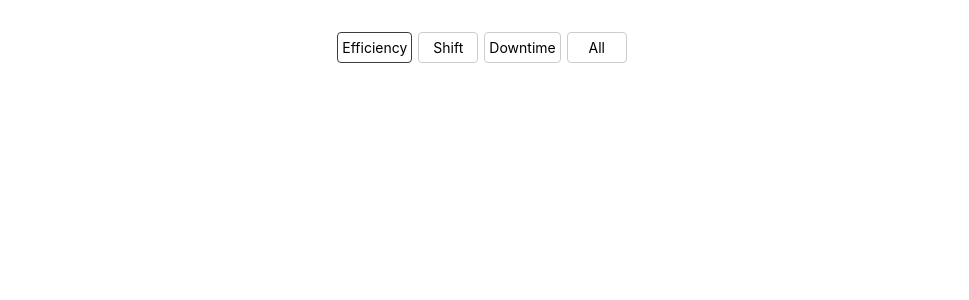
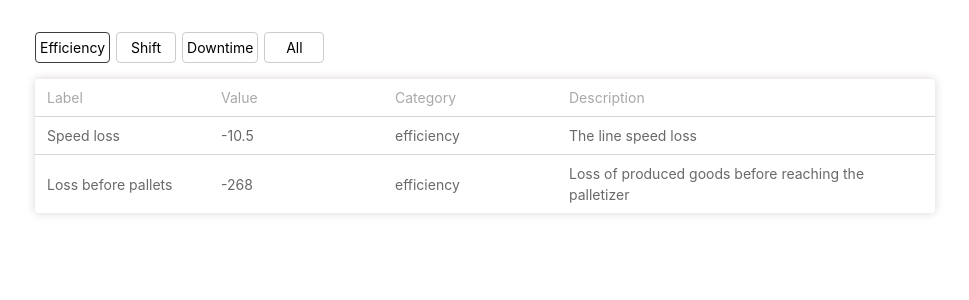
Before and after one commit to JoaoJuliasz/factory-pal-challenge, a React (Vite) app: page / in a window 1280 px wide. Shown: the top 300 px of the page, without its empty margins (155-1124 px from the left). Built offline with nearby package versions, Linux system fonts and the light colour scheme.

Commit message:
add metrics table and its styles

```diff
--- /dev/null
+++ b/src/component/MetricsTable/MetricsTable.styles.ts
@@ -0,0 +1,34 @@
+import { styled } from "styled-components";
+
+export const Table = styled.table`
+    border-collapse: collapse;
+    box-shadow: rgb(219, 210, 219) 0px 0px 10px 0px;
+    border-radius: 4px;
+    text-align: left;
+    min-width: 860px;
+    max-width: 900px;
+`
+
+export const TBodyTr = styled.tr`
+    transition: 0.2s background;
+    &:hover {
+        background: #f0f0f0;
+    }
+`
+
+export const TableTh = styled.th`
+    border-bottom: 1px solid #d7d7d7;
+    padding: 8px 12px;
+    font-weight: normal;
+    color: #7b7979a6;
+    font-size: 14px;
+`
+
+export const TableTd = styled.td<{ $lastItem: boolean }>`
+    color: #323232ba;
+    margin: 8px;
+    padding: 8px 12px;
+    border-bottom: ${({ $lastItem }) => $lastItem ? '1px solid #d7d7d7' : 'unset'};
+    font-size: 14px;
+    min-width: 150px;
+`
--- /dev/null
+++ b/src/component/MetricsTable/MetricsTable.tsx
@@ -0,0 +1,32 @@
+import { Table, TableTd, TableTh, TBodyTr } from "./MetricsTable.styles";
+
+type Props = {
+    metrics: IMetric[]
+}
+
+const MetricsTable = ({ metrics }: Props) => {
+    return (
+        <Table>
+            <thead>
+                <tr>
+                    <TableTh>Label</TableTh>
+                    <TableTh>Value</TableTh>
+                    <TableTh>Category</TableTh>
+                    <TableTh>Description</TableTh>
+                </tr>
+            </thead>
+            <tbody>
+                {metrics.map((metric, index) => (
+                    <TBodyTr key={metric.id}>
+                        <TableTd $lastItem={index < metrics.length - 1}>{metric.label}</TableTd>
+                        <TableTd $lastItem={index < metrics.length - 1}>{metric.value}</TableTd>
+                        <TableTd $lastItem={index < metrics.length - 1}>{metric.category}</TableTd>
+                        <TableTd $lastItem={index < metrics.length - 1}> {metric.description}</TableTd>
+                    </TBodyTr>
+                ))}
+            </tbody>
+        </Table>
+    );
+};
+
+export default MetricsTable;
--- a/src/container/Home/Home.tsx
+++ b/src/container/Home/Home.tsx
@@ -30,10 +30,11 @@ const Home = () => {
         <div>
             <BtnsContainer>
                 {metricsTypes.map(type =>
-                    <TypeButton title={type} selectedType={selectedMetricType}
+                    <TypeButton key={type} title={type} selectedType={selectedMetricType}
                         setSelectedMetricType={setSelectedMetricType} />
                 )}
             </BtnsContainer>
+            <MetricsTable metrics={filteredMetrics} />
         </div>
     );
 };
```
